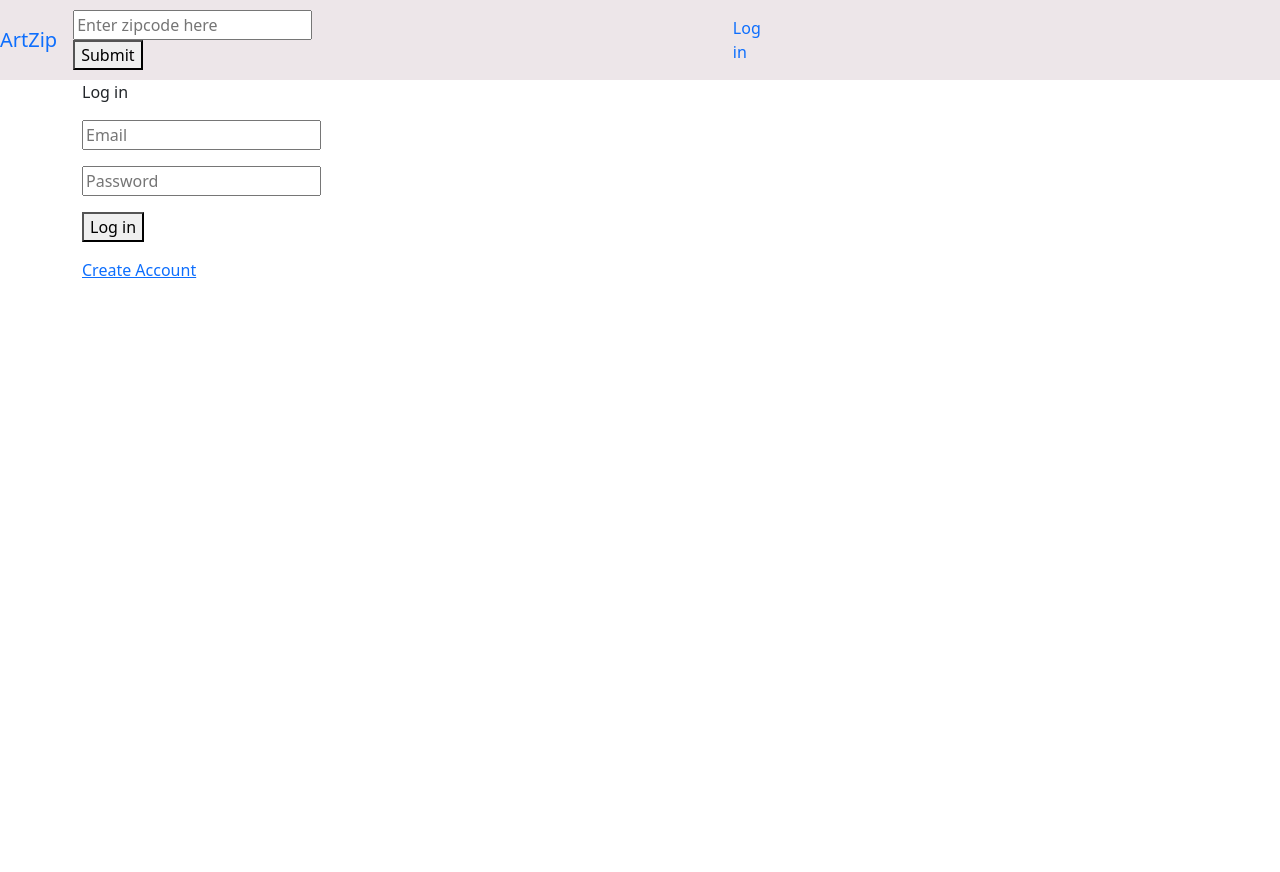
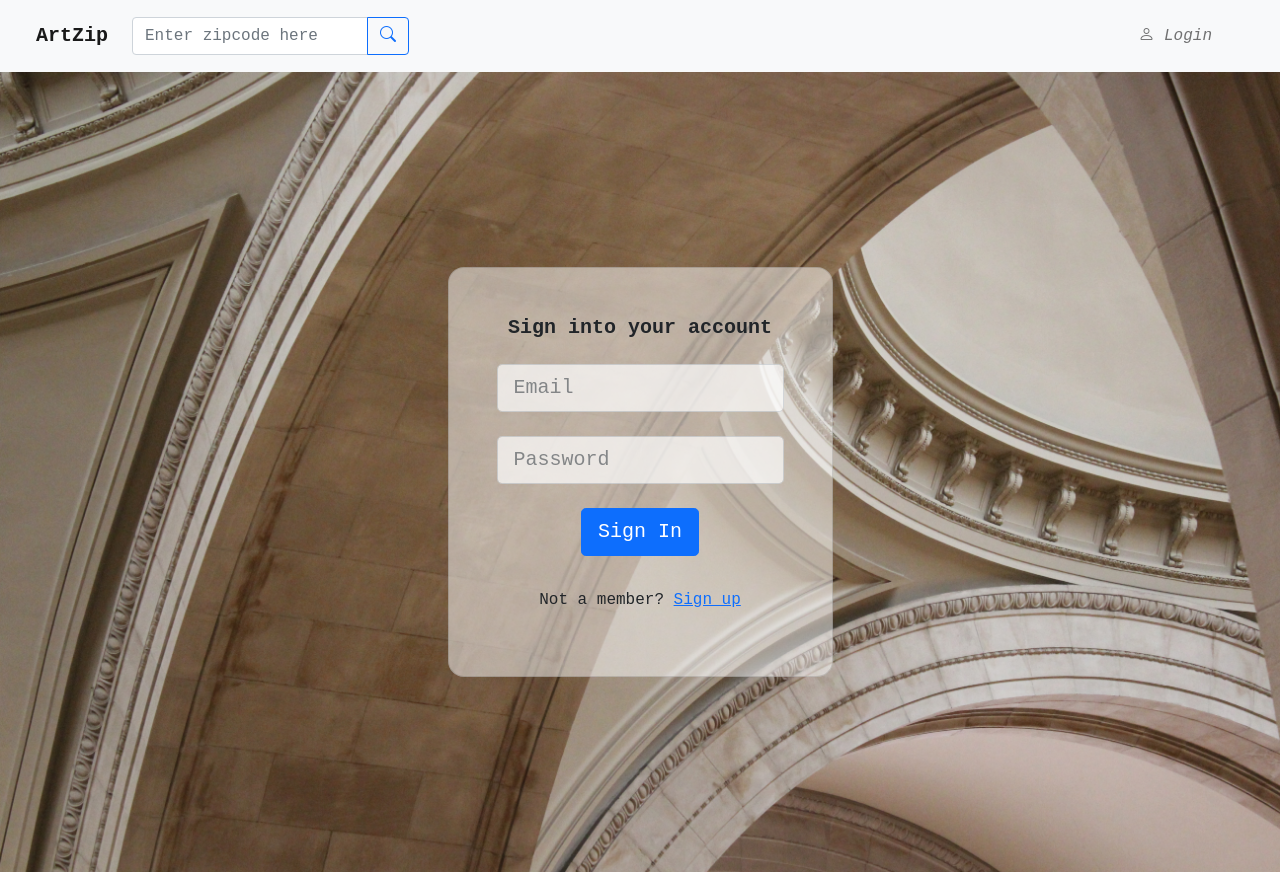
Before and after one commit to Ly-31/ArtZip, a Flask app: page /login in a window 1280 px wide. Before the commit the page ends 278 px from the top, so only its background shows below. Run offline with Flask 2, Linux system fonts and the light colour scheme.

Commit message:
finished phase 1 styling for navbar, homepage, and login page

```diff
--- a/static/css/style.css
+++ b/static/css/style.css
@@ -1,8 +1,21 @@
 .navbar{
-    background-color: #EDE6E9;
+    background-color: lightskyblue;
 }
 
-* {box-sizing:border-box}
+* {
+    box-sizing: border-box;
+    font-family:'Courier New', Courier, monospace;
+}
+
+.navbar-brand{
+    font-family:'Courier New', Courier, monospace;
+    font-weight: bold;
+    /* font-size: auto; */
+}
+
+.homepage-content{
+    font-family:'Courier New', Courier, monospace;
+}
 
 /* Slideshow container */
 .slideshow-container {
@@ -48,6 +61,15 @@
 }
 
 
-.muse-img{
+.login{
+    background-image: url('/static/img/login.jpg');
+    background-repeat: no-repeat;
+    background-size: cover;
+    background-position: center;
+    background-attachment: fixed;
+    font-family: 'Poppins', sans-serif;
+}
 
+.input{
+    opacity: 0.7;
 }
--- a/templates/base.html
+++ b/templates/base.html
@@ -21,24 +21,24 @@
   </head>
 
   <body>
-    <!-- Navigation bar that has search box, link to login and link to user's homepage -->
-    <nav class="navbar navbar-expand-lg bg-body-tertiary">
-      <a id="art-zip-logo" class="navbar-brand" href="/">ArtZip</a>
-      <div class="collapse navbar-collapse" id="navbarSupportedContent">
-          <div>
-              <form id="search-bar" action="/search-result" >
-                  <input type="text" name="search-bar-zipcode" id="zipcode" placeholder="Enter zipcode here">
-                  <button>Submit</button>
-              </form>
-          </div>
-          <div class="offset-4">
-              <a class="nav-link" href="/login" id="login">Log in</a>
-              <a class="nav-link" href="/logout" id="logout" style="display: none;">Log out</a>
-          </div>
-
-          <div class="offset-5">
-            <a class="nav-link" href="/user-home" id="user-homepage" style="display: none;">User Homepage</a>
-          </div>
+    <!-- Navigation bar that has search box, link to login, logout, and link to user's homepage -->
+    <nav class="navbar navbar-expand-lg bg-body-tertiary navbar-light bg-light">
+      <div class="container-fluid">
+        <a class="navbar-brand mx-4 my-2" id="art-zip-logo" href="/">ArtZip</a>
+        <div class="collapse navbar-collapse justify-content-between" id="navbarSupportedContent">
+            <form class="d-flex" id="search-bar" action="/search-result">
+              <div class="input-group navbar-nav mr-auto">
+                <input class="form-control" type="search" aria-label="Search" name="search-bar-zipcode" id="zipcode" placeholder="Enter zipcode here">
+                <button class="btn btn-outline-primary"><i class="bi bi-search"></i></button>
+                <!-- <button class="btn btn-outline-primary"><i class="bi bi-search-heart"></i></button> -->
+              </div>
+            </form>
+            <div class="navbar-nav ml-auto mx-5">
+              <a class="nav-link" href="/login" id="login"><i class="bi bi-person"> Login</i></a>
+              <a class="nav-link" href="/user-home" id="user-homepage" style="display: none;"><i class="bi bi-house"> User Homepage</i></a>
+              <a class="nav-link" href="/logout" id="logout" style="display: none;"><i class="bi bi-person"> Logout</i></a>
+            </div>
+        </div>
       </div>
   </nav>
 
--- a/templates/homepage.html
+++ b/templates/homepage.html
@@ -3,8 +3,10 @@
 {% block title %}ArtZip{% endblock %}
 
 {% block body %}
-<h1>This is home page</h1>
-
+<div class="homepage-content text-center my-5 py-5">
+    <h1>Explore Local Art Scene</h1>
+    <h2>Discover museums and galleries around in the neighborhood.</h2>
+</div>
 
 <!-- Slideshow container -->
 <div class="slideshow-container">
--- a/templates/login.html
+++ b/templates/login.html
@@ -3,28 +3,33 @@
 {% block title %}Log in{% endblock %}
 
 {% block body %}
-    <div class="container">
-        <div class="row">
-            <div class="col">
+<section class="vh-100 login">
+    <div class="container py-5 h-100">
+        <div class="d-flex align-items-center justify-content-center h-100">
+            <div class="card shadow-2-strong" style="border-radius: 1rem; background-color: rgba(255, 255, 255, 0.5)">
+                <div class="card-body p-5 text-center">
             <!-- Login form -->
-                <p>Log in</p>
             <form id="login-form" action="/login" method="POST">
+                <h5 class="form-outline mb-4" style="font-weight: bold;">Sign into your account</h5>
+                <div class="form-outline mb-4">
+                    <input class="input form-control form-control-lg" type="email" name="login-form-email" id="emai" placeholder="Email" required>
+                </div>
+                <div class="form-outline mb-4">
+                    <input class="input form-control form-control-lg" type="password" name="login-form-password" id="password" placeholder="Password" required>
+                </div>
+                <div class="form-outline mb-4">
+                    <button class="btn btn-lg btn-block btn-primary mb-2" type="submit">Sign In</button>
+                </div>
+                <!-- Link to creat account page -->
                 <p>
-                        <input type="email" name="login-form-email" id="emai" placeholder="Email" required
-                                data-missing-error="This field is required.">
-                    </p>
-                    <p>
-                        <input type="password" name="login-form-password" id="password" placeholder="Password">
-                    </p>
-                    <p>
-                        <button>Log in</button>
-                    </p>
-                    <p>
-                        <!-- Link to creat account page -->
-                        <a href="/create-account">Create Account</a>
+                    Not a member?
+                    <a data-toggle="tab" href="/create-account">Sign up</a>
                 </p>
             </form>
         </div>
         </div>
         </div>
+    </div>
+</section>
+
 {% endblock %}
```
Also changed, not shown: static/img/6.jpg, static/img/login.jpg (added), 1 other file. Lines whose indentation alone changed are shown as unchanged.
